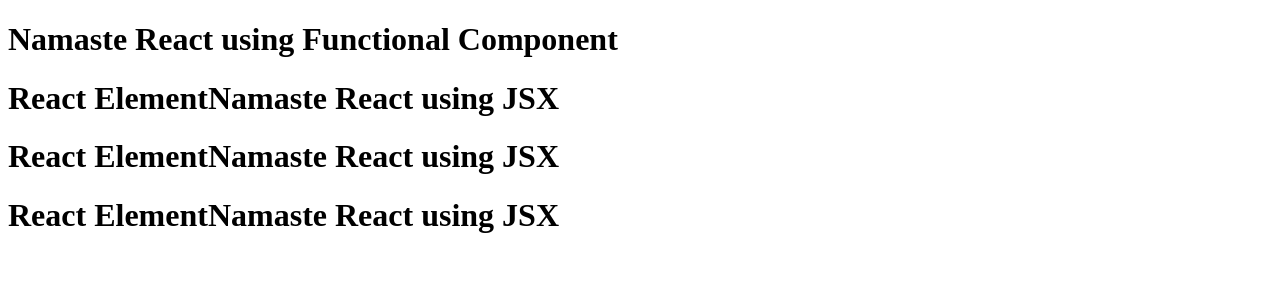
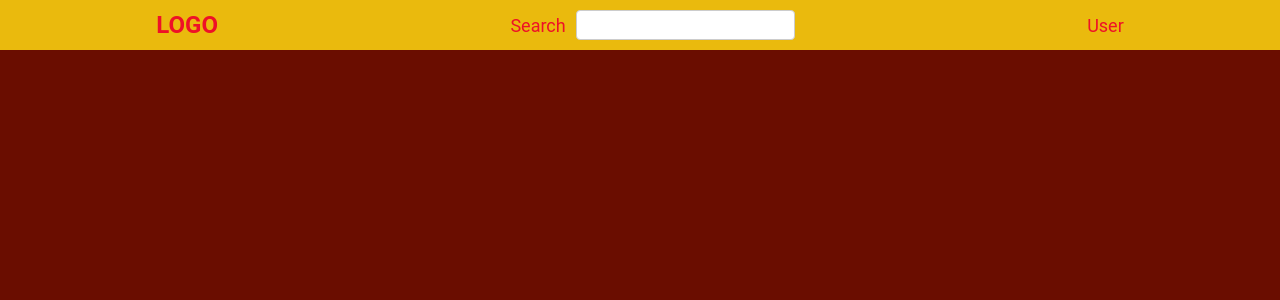
Before and after one commit to Niraj-Suryavanshi/namaste-react, a React (Vite) app: page / in a window 1280 px wide. Shown: the top 300 px of the page. Built offline with nearby package versions, Linux system fonts and the light colour scheme.

Commit message:
Assignment Completed

```diff
--- /dev/null
+++ b/EP-3-Assignment/Assignment-4.js
@@ -0,0 +1,22 @@
+import React from "react";
+import ReactDOM from "react-dom/client";
+
+const HeaderComponent = () => (
+  <div className="Header">
+    <a href="#" className="logo">
+      LOGO
+    </a>
+    <div className="search">
+      <a href="#" className="searchBar">
+        Search
+      </a>
+      <input type="text" className="searchInput" />
+    </div>
+    <a href="#" className="userIcon">
+      User
+    </a>
+  </div>
+);
+
+const root = ReactDOM.createRoot(document.getElementById("root"));
+root.render(<HeaderComponent></HeaderComponent>);
--- a/index.css
+++ b/index.css
@@ -1,3 +1,64 @@
-#heading {
-  color: red;
+body {
+  margin: 0px;
+  padding: 0px;
+  background: #6a0d00;
+  font-family: "Roboto";
+  font-size: 12pt;
 }
+.Header {
+  display: flex;
+  justify-content: space-around; /* Centers the items with equal space between them */
+  align-items: center; /* Centers items vertically */
+  background-color: rgb(234, 186, 13); /* Example background color */
+  color: #ee1127; /* Example text color */
+  padding: 10px; /* Example padding */
+}
+.logo,
+.searchBar,
+.userIcon {
+  text-decoration: none;
+  color: inherit;
+  transition: color 0.5 ease;
+}
+
+.logo:hover,
+.searchBar:hover,
+.userIcon:hover {
+  color: #555; /* Darker color on hover */
+}
+.search {
+  display: flex;
+  align-items: center;
+}
+
+.searchBar {
+  margin-right: 10px;
+  font-size: 18px;
+}
+
+.searchInput {
+  padding: 5px;
+  font-size: 16px;
+}
+
+.logo {
+  font-weight: bold;
+  font-size: 24px;
+}
+
+.userIcon {
+  font-size: 18px;
+}
+
+.searchInput {
+  padding: 5px;
+  font-size: 16px;
+  border: 1px solid #ccc;
+  border-radius: 4px;
+  transition: border-color 0.3s ease; /* Smooth transition for border color changes */
+}
+
+.searchInput:focus {
+  border-color: #007bff; /* Border color when the input is focused */
+  outline: none; /* Remove the default focus outline */
+}
--- a/index.html
+++ b/index.html
@@ -11,7 +11,8 @@
     <h1>Not rendered</h1>
   </div>
 
-  <script type="module" src="App.js"></script>
+  <!-- <script type="module" src="App.js"></script> -->
+  <script type="module" src="./EP-3-Assignment/Assignment-4.js"></script>
 
   <body></body>
 </html>
```
Also changed, not shown: EP-3-Assignment/Assignment-1.js (added, +14 -0 lines), EP-3-Assignment/Assignment-2.js (added, +13 -0 lines), EP-3-Assignment/Assignment-3.js (added, +20 -0 lines).
